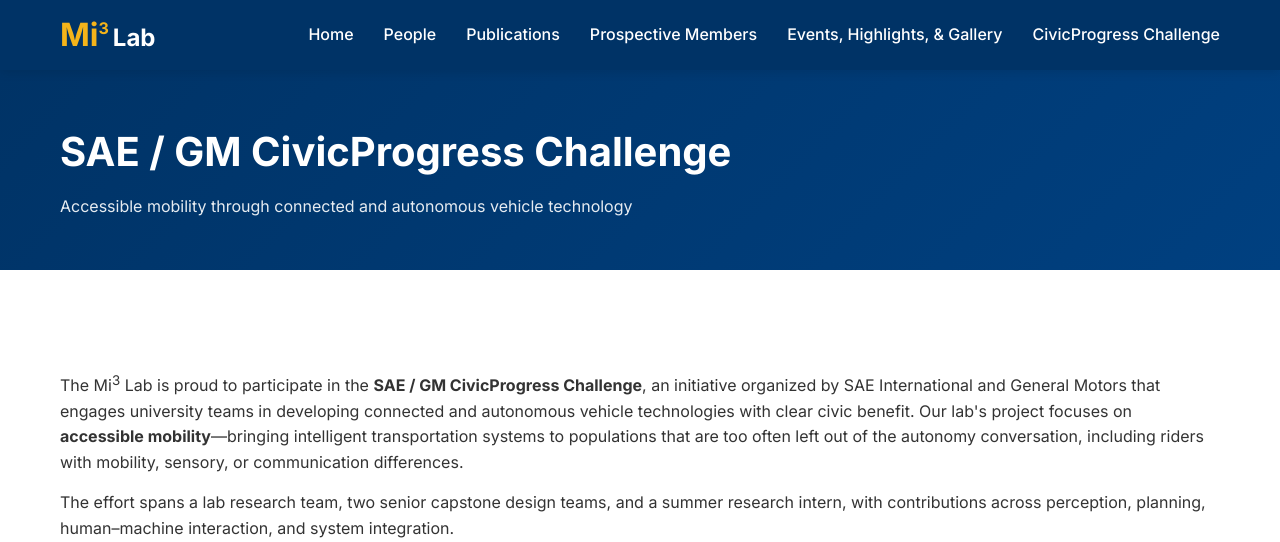
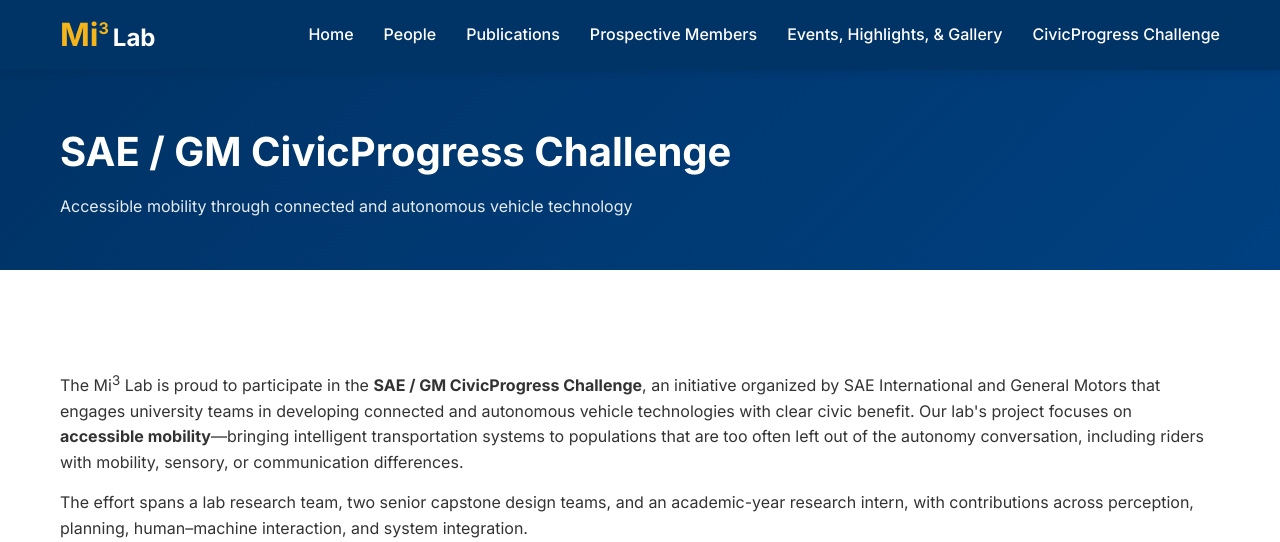
Before and after one commit to Mi3-Lab/mi3-lab.github.io, a Jekyll site: the page built from civic-progress.html, in a window 1280 px wide and 900 px high, cut to the strip 0-542 px from the top of the window. Built offline with Jekyll 4.4.1, drawn with Linux system fonts in a browser that asks for light colours; some of the changed text lies outside the part shown.

Commit message:
CivicProgress page: add SAE logo, mark SSI intern as academic year
Co-Authored-By: Claude Opus 5.5 <noreply@anthropic.com>

```diff
--- a/civic-progress.html
+++ b/civic-progress.html
@@ -21,10 +21,11 @@ title: CivicProgress Challenge
       sensory, or communication differences.
     </p>
     <p style="margin-top: 15px;">
-      The effort spans a lab research team, two senior capstone design teams, and a summer research intern,
+      The effort spans a lab research team, two senior capstone design teams, and an academic-year research intern,
       with contributions across perception, planning, human&ndash;machine interaction, and system integration.
     </p>
     <div style="display:flex;gap:1.5rem;align-items:center;flex-wrap:wrap;margin-top:25px;">
+      <img src="{{ '/assets/images/logos/sae-logo.svg' | relative_url }}" alt="SAE International" style="height:80px;width:auto;">
       <img src="{{ '/assets/images/logos/gm-logo.png' | relative_url }}" alt="General Motors" style="height:80px;width:auto;">
       <a href="https://ucmerced.edu" target="_blank" rel="noopener">
         <img src="{{ '/assets/images/logos/Uc_merced_logo.png' | relative_url }}" alt="UC Merced" style="height:100px;width:auto;">
@@ -113,7 +114,7 @@ title: CivicProgress Challenge
   </section>
 
   <section class="people-section">
-    <h2>SSI Summer Intern</h2>
+    <h2>SSI Intern (Academic Year)</h2>
     <ul class="alumni-list">
       <li><span class="alumni-name">To be announced</span></li>
     </ul>
```
Also changed, not shown: assets/images/logos/sae-logo.svg (added).
